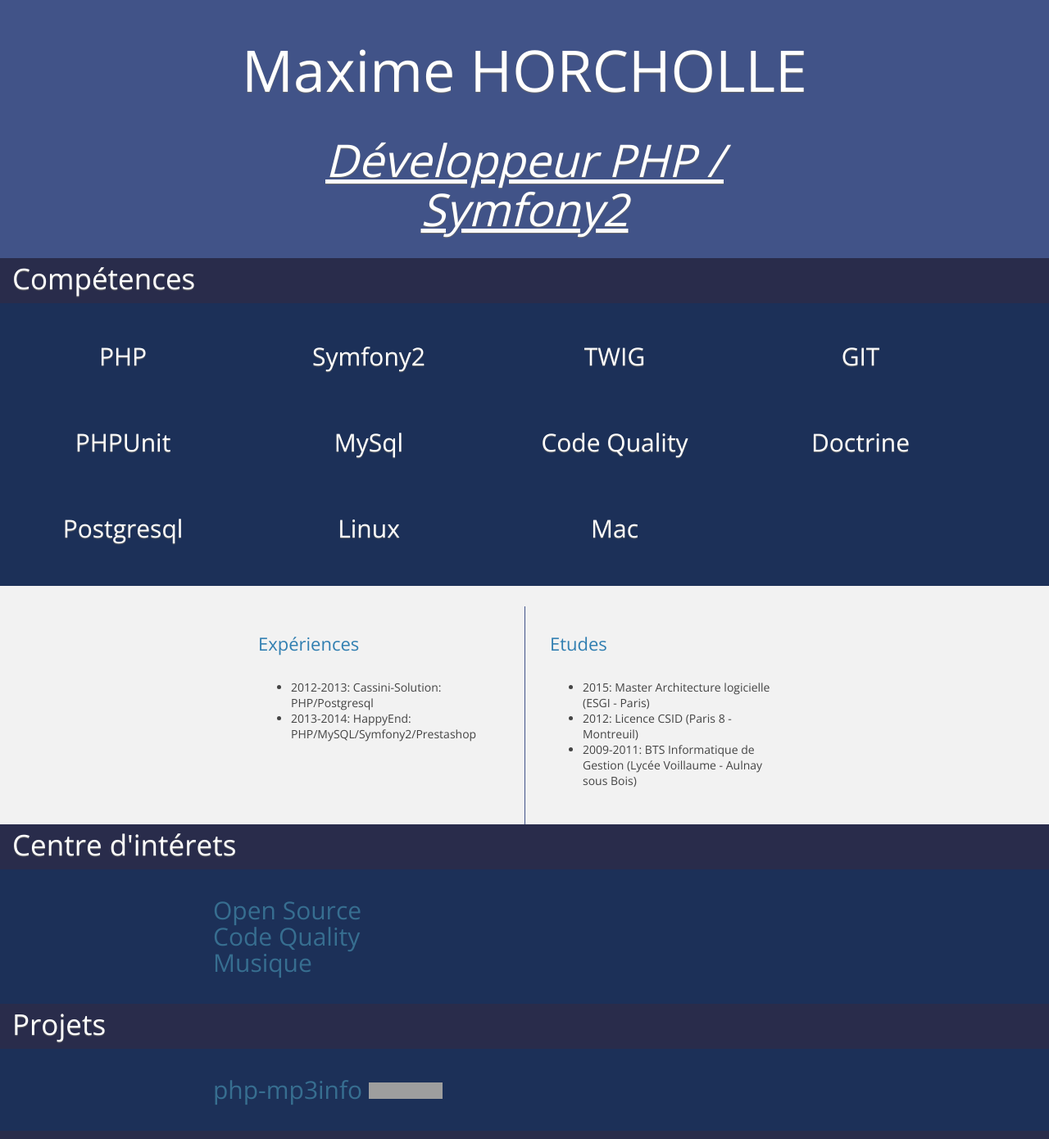
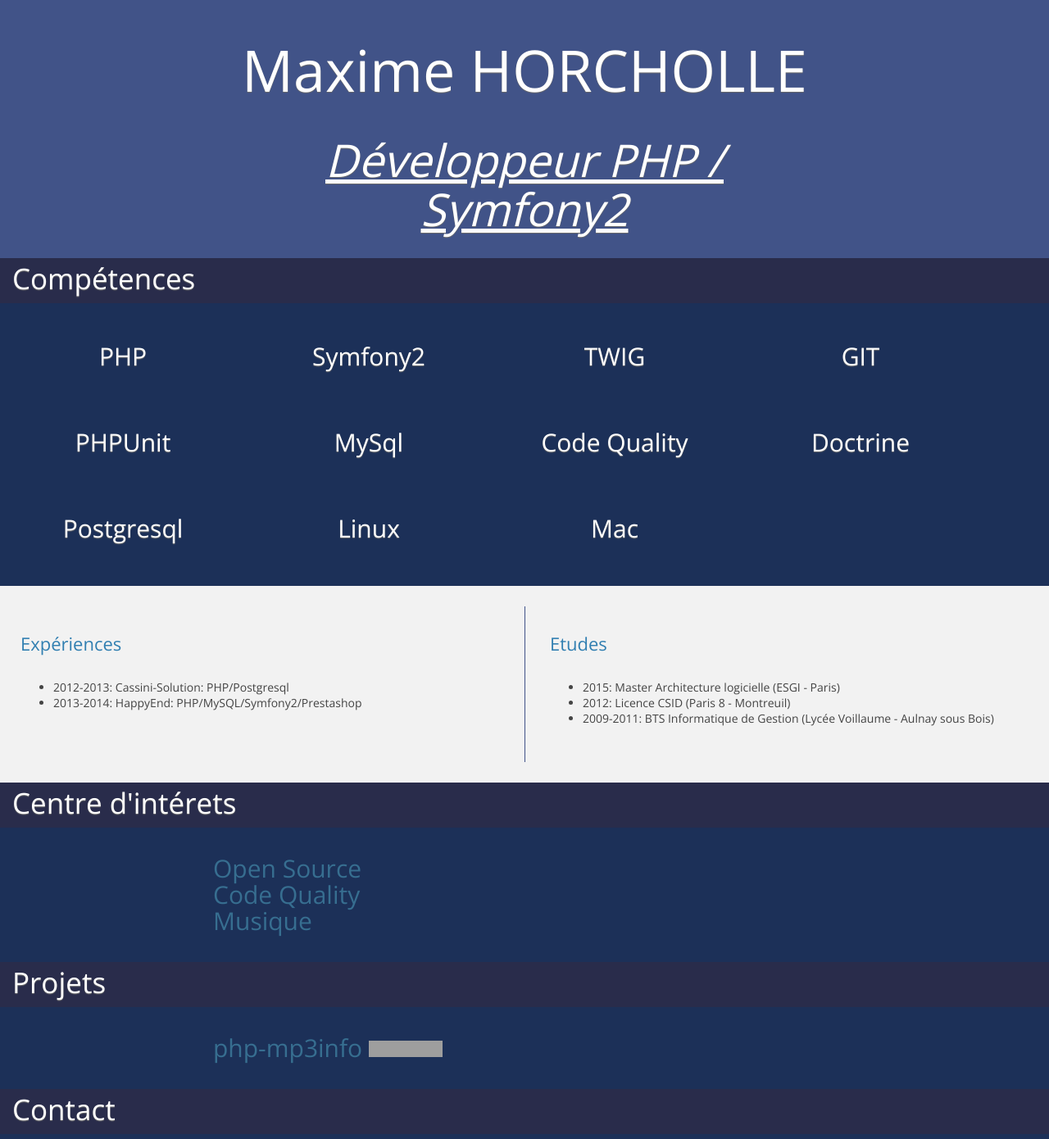
Before and after one commit to mhor/mhor.github.io, a Jekyll site: the page built from index.markdown, in a window 1280 px wide. Shown: the top 1390 px of the page at 82% size. Built offline with Jekyll 4.4.1, drawn with Linux system fonts in a browser that asks for light colours; Markdown is read by kramdown in place of the engine named in the settings; grey boxes are pictures that could not be loaded.

Commit message:
fix render issues

```diff
--- a/_includes/home.html
+++ b/_includes/home.html
@@ -10,7 +10,7 @@
 
 <div class="break"></div>
 
-<div class="home-skills-header"><h2>Centre d'intérets</h2></div>
+<div class="home-skills-header mrg"><h2>Centre d'intérets</h2></div>
 <div class="home-content-bottom">
     <div class="wrapper">
         {{ contentHobbies | markdownify }}
--- a/css/layout.css
+++ b/css/layout.css
@@ -29,8 +29,7 @@
 header > div.wrapper,
 footer > div.wrapper,
 .header-line > .wrapper,
-.main-wrapper,
-.documentation > div.wrapper {
+.main-wrapper {
     max-width: 700px;
     margin: auto;
 }
@@ -204,6 +203,10 @@
     font-weight: 800;
 }
 
+.mrg {
+    margin-top: 25px;
+}
+
 .home-skills-header {
     position: relative;
     background-color: #292C4B;
@@ -261,7 +264,8 @@
 }
 
 .home-content-top {
-    max-width: 700px;
+
+    max-width: 1800px;
     margin: 25px auto;
 }
 
```
